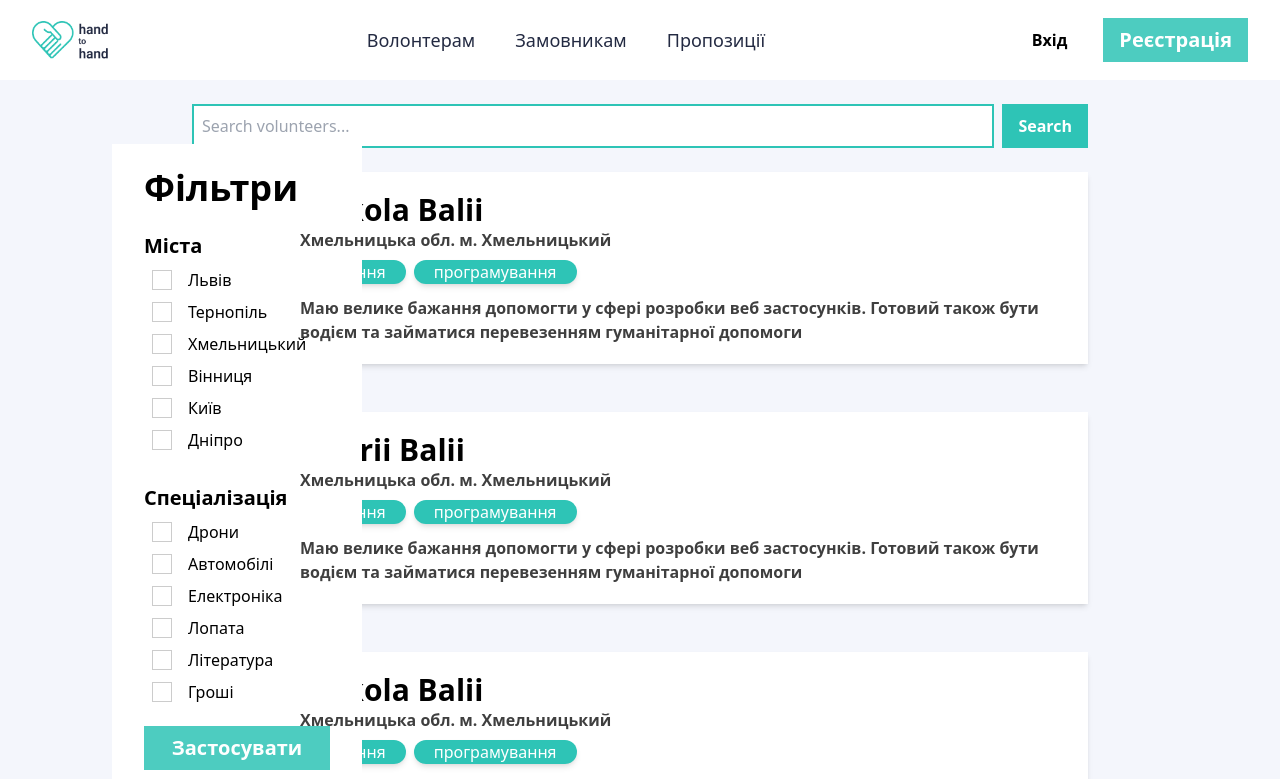
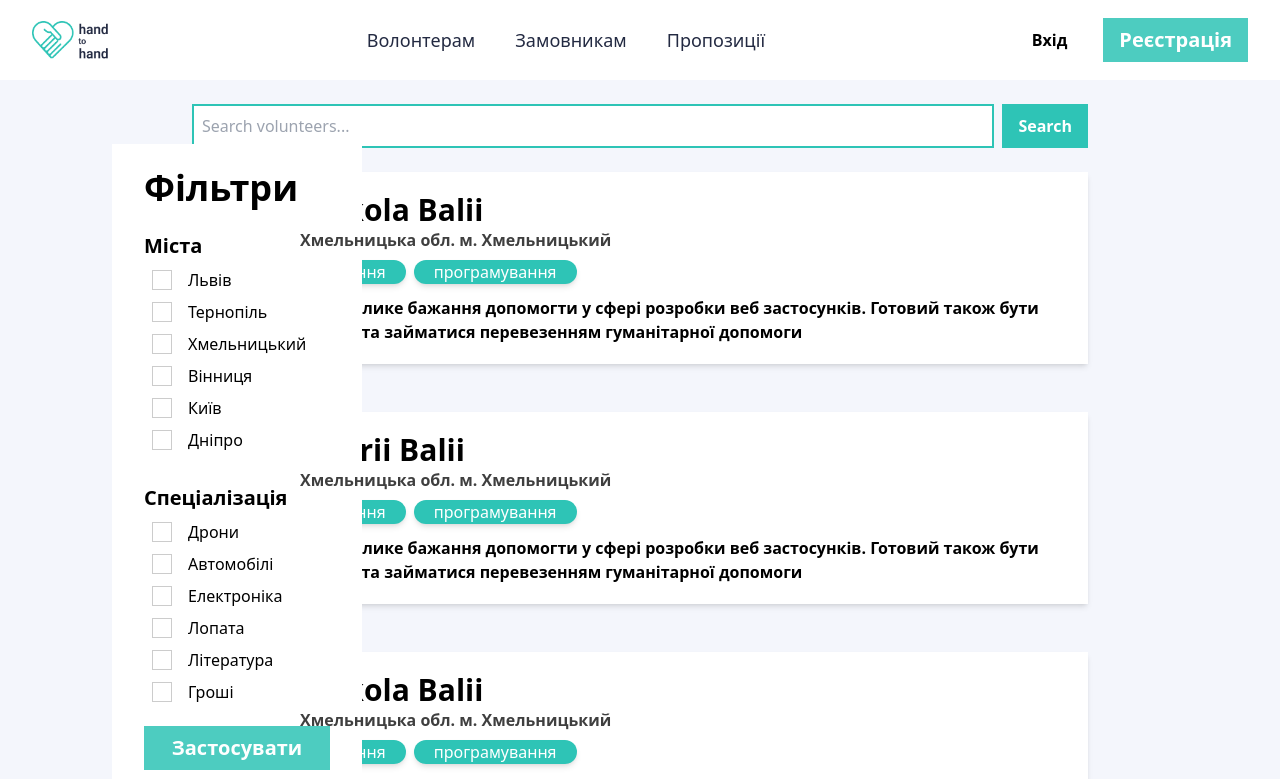
Before and after one commit to 418-Teapot-Team/help-hub, a Vue app in the folder frontend/: page /findvolunteer in a window 1280 px wide. Shown: the top 779 px of the page. Built offline with nearby package versions, Linux system fonts and the light colour scheme.

Commit message:
chore: rm opasity from card

```diff
--- a/frontend/src/components/feed/card/FeedCard.vue
+++ b/frontend/src/components/feed/card/FeedCard.vue
@@ -11,7 +11,7 @@
           <Tag v-for="(tag, index) in volunteer.tags" :key="index" :text="tag" />
         </div>
 
-        <p class="opacity-75 font-semibold">{{ volunteer.description }}</p>
+        <p class="font-semibold">{{ volunteer.description }}</p>
       </div>
     </div>
   </section>
```
